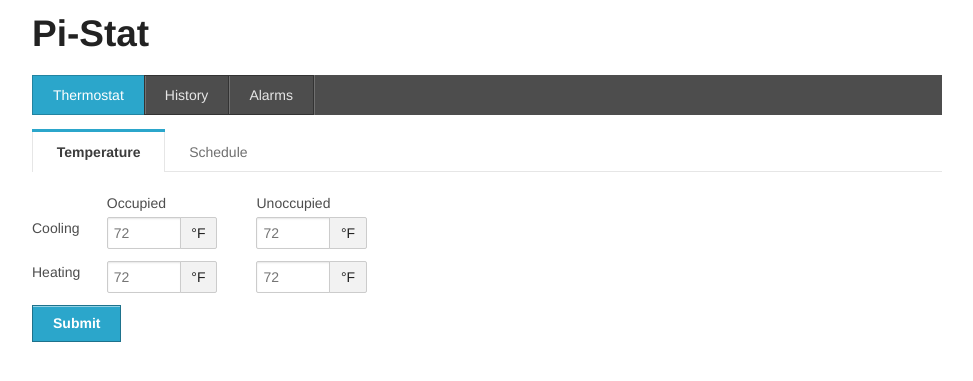
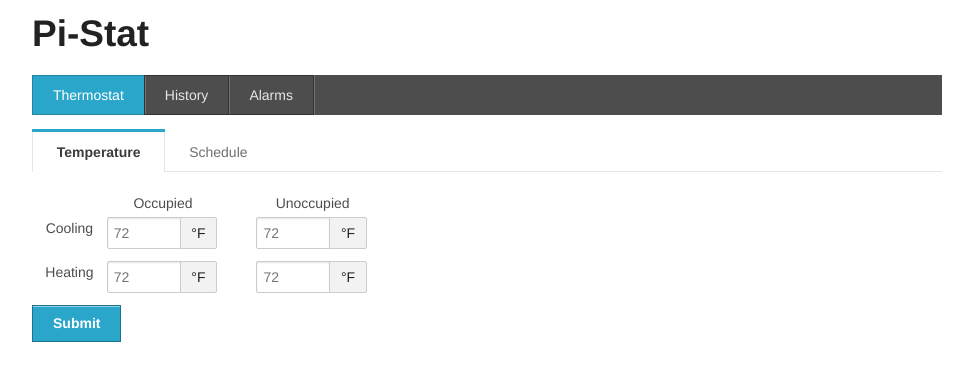
Before and after one commit to boatski/pi-stat, a PHP site: page / in a window 1280 px wide. Shown: the top 381 px of the page, without its empty margins (153-1126 px from the left). Run offline with PHP 8.4, Linux system fonts and the light colour scheme.

Commit message:
added form-elements class

```diff
--- a/css/main.css
+++ b/css/main.css
@@ -1,3 +1,7 @@
 #graph {
 	text-align: center;
 }
+
+.form-elements {
+	text-align: center;
+}
```
